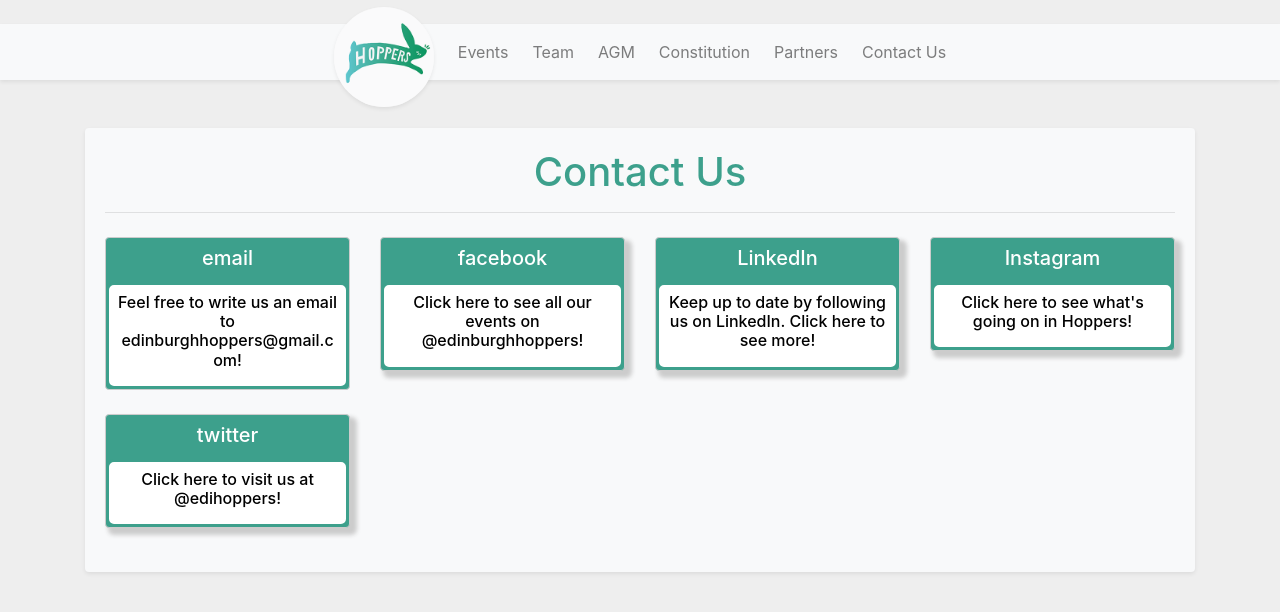
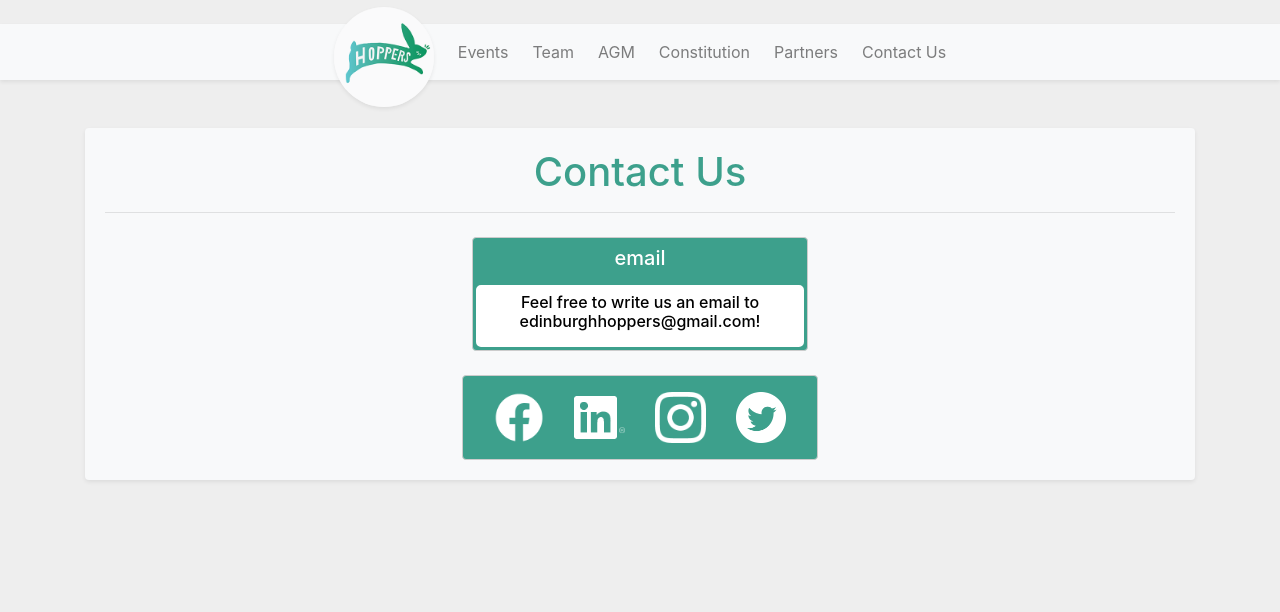
Before and after one commit to edinburgh-hoppers/website, a Jekyll site: the page built from _pages/contact.html, in a window 1280 px wide. Shown: the top 612 px of the page. Built offline with Jekyll 4.4.1, drawn with Linux system fonts in a browser that asks for light colours.

Commit message:
Redesigned Contact Us with logos

```diff
--- a/_data/social.yml
+++ b/_data/social.yml
@@ -1,18 +1,19 @@
 - name: "email"
   description: "Feel free to write us an email to edinburghhoppers@gmail.com!"
+  link : ""
 
 - name: "facebook"
-  description: "Click here to see all our events on @edinburghhoppers!"
+  img: "f_logo.png"
   link: "https://www.facebook.com/edinburghhopppers/?modal=admin_todo_tour"
 
 - name: "LinkedIn"
-  description: "Keep up to date by following us on LinkedIn. Click here to see more!"
+  img: "In_logo.png"
   link: "https://www.linkedin.com/company/hoppers-society-women-in-tech/"
 
 - name: "Instagram"
-  description: "Click here to see what's going on in Hoppers!"
+  img: "glyph-logo.png"
   link: "https://www.instagram.com/edinburghuniversityhoppers/?hl=de"
 
 - name: "twitter"
-  description: "Click here to visit us at @edihoppers!"
+  img: "Twitter_icon.png"
   link: "https://twitter.com/edihoppers"
--- a/_includes/socials.html
+++ b/_includes/socials.html
@@ -1,25 +1,32 @@
 {% assign socials = site.data.social %}
 
-<div class="row justify-content">
+<div class="row center-content">
   {% for item in socials %}
-  <div class="col-12 col-md-6 col-lg-3 mb-4">
-    {% if item.link %}
+  {% if item.link == "" %}
+    <div class="col-12 col-md-6 col-lg-4 mb-4">
       <a href="{{ item.link }}" class="nodecor" target="_blank">
-        <div class="announcement clickable clickable-sm shadow-btn">
+        <div class="announcement">
           <h5>{{ item.name }}</h5>
           <div class="announcement-description">
             <h6>{{ item.description }}</h6>
           </div>
         </div>
       </a>
-    {% else %}
-      <div class="announcement">
-        <h5>{{ item.name }}</h5>
-        <div class="announcement-description">
-          <h6>{{ item.description }}</h6>
-        </div>
-      </div>
-    {% endif %}
   </div>
+  {% endif %}
   {% endfor %}
 </div>
+
+<div class="row justify-content-center align-items-center announcement p-3 col-12 col-md-7 col-lg-5 col-xl-4 m-auto">
+  {% for item in socials %}
+  {% unless item.link == "" %}
+  <div class="col-3">
+      <a href="{{ item.link }}" class="nodecor" target="_blank">
+        <div class="clickable clickable-sm">
+          <img style="width:100%;" src="{{ site.baseurl }}/assets/img/socials/{{ item.img }}"/>
+        </div>
+      </a>
+  </div>
+  {% endunless %}
+  {% endfor %}
+</div>
```
Also changed, not shown: assets/img/socials/In_logo.png (added), assets/img/socials/Twitter_icon.png (added), assets/img/socials/f_logo.png (added), assets/img/socials/glyph-logo.png (added).
